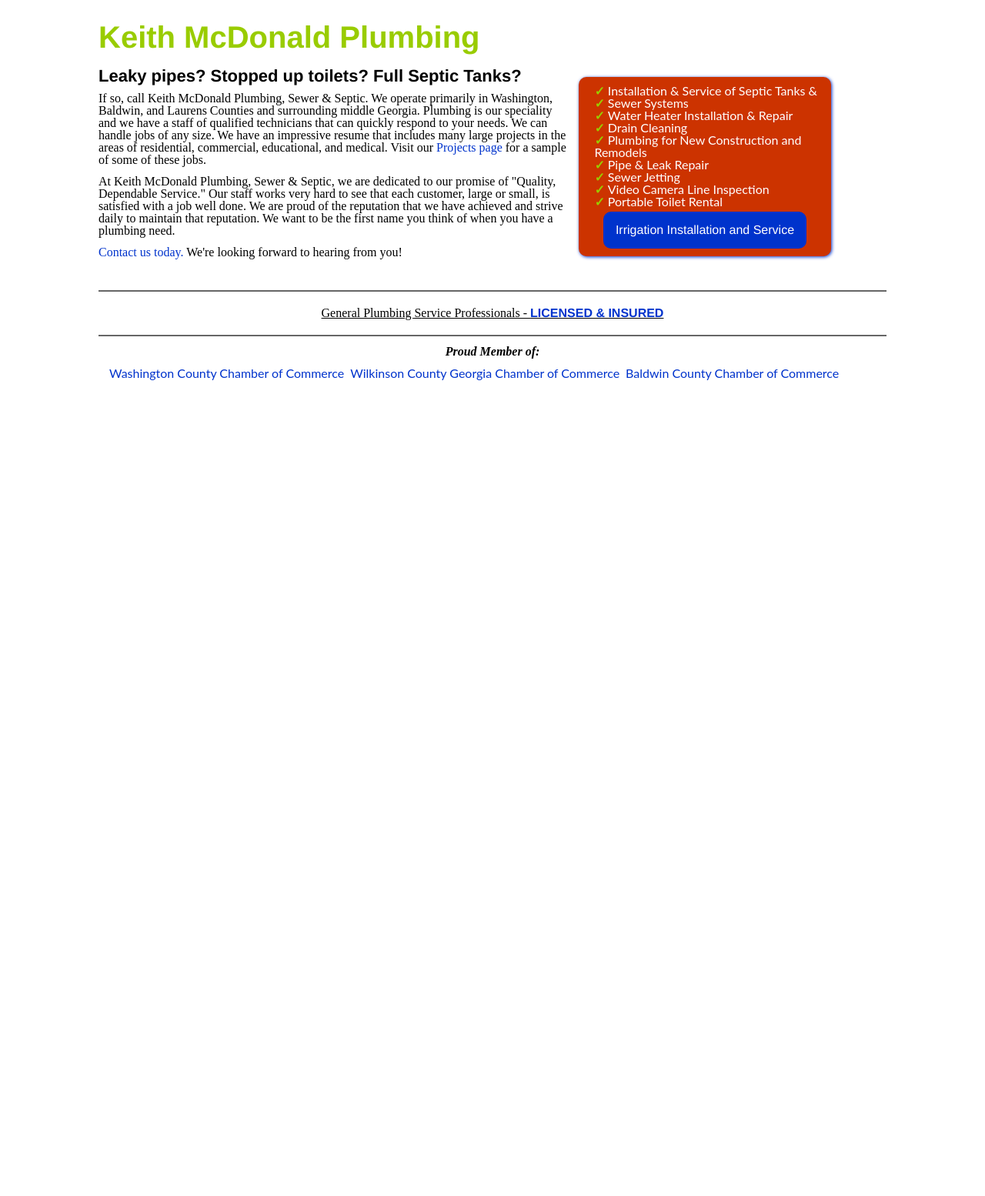
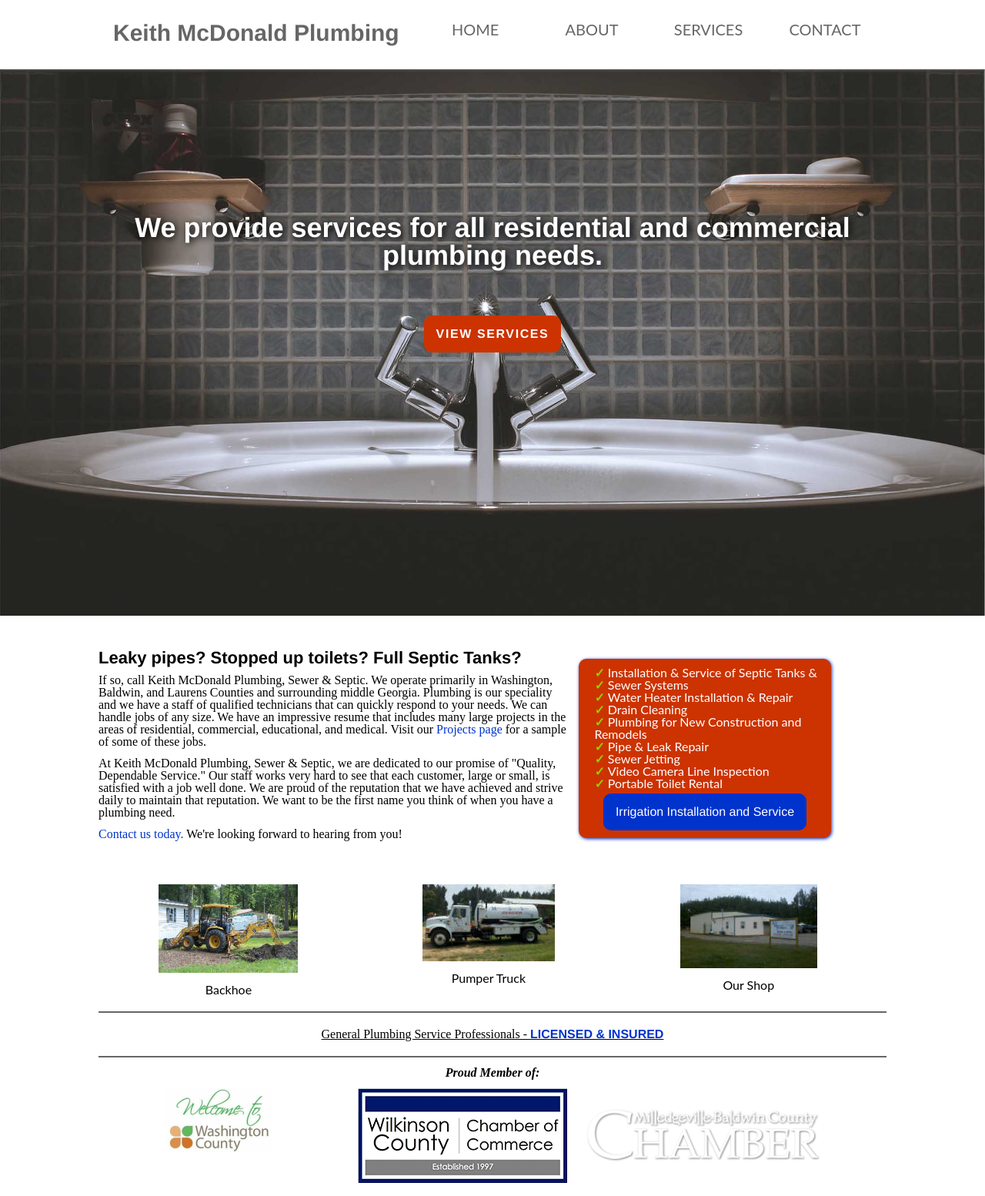
Before and after one commit to jcook3195/web-dev-lab3, a plain HTML site: page index.html in a window 1280 px wide. Shown: the whole page at 77% size. Before the commit the page ends 800 px from the top, so only its background shows below. Drawn offline with nearby package versions, Linux system fonts and the light colour scheme.

Commit message:
First commit

```diff
--- a/index.html
+++ b/index.html
@@ -6,10 +6,37 @@
 		<title>Keith McDonald Plumbing</title>
 		<link rel="stylesheet" href="reset.css">
 		<link rel="stylesheet" href="style.css">
+		<script src="https://ajax.googleapis.com/ajax/libs/jquery/3.2.1/jquery.min.js"></script>
 	</head>
 	<body>
+
+		<div class="jumbotron">
+			<div class="header">
+				<div class="wrapper">
+					<h1 class="title">Keith McDonald Plumbing</h1>
+
+					<nav class="main-nav">
+						<ul class="nav">
+							<li><a href="#">Home</a></li>
+							<li><a href="#">About</a></li>
+							<li><a href="#">Services</a></li>
+							<li><a href="#">Contact</a></li>
+						</ul>
+					</nav>
+				</div><!-- END .wrapper -->
+			</div><!-- END .header -->
+			<div class="wrapper">
+
+				<div class="cta-container">
+					<h2 class="cta-text">We provide services for all residential and commercial plumbing needs.</h2>
+					<a href="#services" class="cta button">View Services</a>
+				</div><!-- END .cta-container -->
+
+			</div><!-- END .wrapper -->
+		</div><!-- END .jumbotron -->
+
+		<a id="services"></a>
 		<div class="wrapper">
-			<h1 class="title">Keith McDonald Plumbing</h1>
 
 			<div class="about-container">
 				<h2>Leaky pipes? Stopped up toilets? Full Septic Tanks?</h2>
@@ -21,7 +48,7 @@
 				<p><a href="#">Contact us today.</a> We're looking forward to hearing from you!</p>
 			</div><!-- END .about-container -->
 
-			<div class="service-box">
+			<div class="service-box" >
 				<ul id="service-list">
 					<li>Installation &amp; Service of Septic Tanks &amp;</li>
 					<li>Sewer Systems</li>
@@ -41,6 +68,22 @@
 
 			<div class="clear"></div>
 
+			<div class="gallery">
+				<figure class="gal-img first">
+					<img src="img/back-hoe.jpg" alt="Backhoe at work">
+					<figcaption>Backhoe</figcaption>
+				</figure>
+				<figure class="gal-img">
+					<img src="img/pumper-truck.jpg" alt="Keith McDonald Pumper Truck">
+					<figcaption>Pumper Truck</figcaption>
+				</figure>
+				<figure class="gal-img">
+					<img src="img/shop.jpg" alt="Keith McDonald shop">
+					<figcaption>Our Shop</figcaption>
+				</figure>
+				<div class="clear"></div>
+			</div><!-- END .gallery -->
+
 			<p class="att-getter">General Plumbing Service Professionals - <span class="important">LICENSED &amp; INSURED</span></p>
 
 			<footer>
@@ -48,12 +91,13 @@
 				<p class="italic bold">Proud Member of:</p>
 
 				<ul class="chamber-list">
-					<li><a href="http://washingtoncountyga.com/" target="_blank">Washington County Chamber of Commerce</a></li>
-					<li><a href="http://wilcochamber.com/" target="_blank">Wilkinson County Georgia Chamber of Commerce</a></li>
-					<li><a href="http://milledgevillega.com/" target="_blank">Baldwin County Chamber of Commerce</a></li>
+					<li><a href="http://washingtoncountyga.com/" target="_blank"><img src="img/washington-county.png" alt="Washington County Chamber of Commerce"></a></li>
+					<li><a href="http://wilcochamber.com/" target="_blank"><img src="img/wilkinson-county.png" alt="Wilkinson County Georgia Chamber of Commerce"></a></li>
+					<li><a href="http://milledgevillega.com/" target="_blank"><img src="img/baldwin-county.png" alt="Baldwin County Chamber of Commerce"></a></li>
 				</ul>
 
 			</footer>
 		</div><!-- end .wrapper -->
+	<script src="smooth-scroll.js"></script>
 	</body>
 </html>
--- /dev/null
+++ b/smooth-scroll.js
@@ -0,0 +1,9 @@
+
+// Scroll smoothly when anchor links are clicked for same page
+
+$('a').click(function(){
+    $('html, body').animate({ // Call animation on html and body elements
+        scrollTop: $('[id="' + $.attr(this, 'href').substr(1) + '"]').offset().top // Find id attribute and offset when link is clicked
+    }, 500);
+    return false;
+});
--- a/style.css
+++ b/style.css
@@ -87,12 +87,69 @@
 	margin: 30px 0;
 }
 
+nav {
+	display: inline-block;
+}
+
+figure {
+	text-align: center;
+	font-family: 'Lato', sans-serif;
+}
+
+img {
+	max-width: 100%;
+}
+
 /**
 * Layout Styles
 */
 
 .clear {
 	clear: both;
+}
+
+.jumbotron {
+	background-image: url("img/bkgd.jpg");
+	background-size: cover;
+	background-repeat: no-repeat;
+	text-align: center;
+	height: 800px;
+}
+
+.jumbotron .header {
+	background-color: #fff;
+	position: fixed;
+	width: 100%;
+	-webkit-box-shadow: 0px 1px 3px #666;
+	-moz-box-shadow: 0px 1px 3px #666;
+	-ms-box-shadow: 0px 1px 3px #666;
+	-o-box-shadow: 0px 1px 3px #666;
+	box-shadow: 0px 1px 3px #666;
+}
+
+.jumbotron .cta {
+	background-color: #cc3300;
+}
+
+.jumbotron .cta:hover {
+	background-color: #a32800;
+}
+
+.jumbotron .cta-container {
+	height: 500px;
+	padding-top: 250px;
+}
+
+.main-nav {
+	width: 60%;
+	display: table;
+	margin: 8px auto 12px auto;
+	float: right;
+}
+
+.main-nav ul {
+	width: 100%;
+	margin: 0;
 }
 
 .wrapper {
@@ -140,11 +197,15 @@
 .chamber-list {
 	list-style-type: none;
 	font-family: 'Lato', sans-serif;
+	text-align: center;
+	width: 100%;
+	margin-left: 0;
 }
 
 .chamber-list li {
 	float: left;
 	margin: 0 4px;
+	width: 30%;
 }
 
 .chamber-list li a {
@@ -157,12 +218,44 @@
 	color: #0033cc;
 }
 
+.chamber-list img {
+	max-width: 100%;
+}
+
+nav .nav {
+	float: right;
+}
+
+nav .nav li {
+	list-style-type: none;
+	display: inline-block;
+    width: 24%;
+    margin: 0 auto;
+    text-align: center;
+}
+
+.gallery {
+	width: 100%;
+	margin: 20px 0;
+}
+
+.gal-img {
+	width: 33%;
+	float: left;
+}
+
+.gal-img img {
+	margin-bottom: 12px;
+}
+
 /**
 * Text Styles
 */
 
 .title {
-	color: #99cc00;
+	font-size: 30px;
+	color: #666;
+	display: inline-block;
 }
 
 .italic {
@@ -171,6 +264,12 @@
 
 .bold {
 	font-weight: bold;
+}
+
+.cta-text {
+	margin-bottom: 60px;
+	color: #fff;
+	text-shadow: 2px 2px 10px #000;
 }
 
 footer p {
@@ -217,6 +316,25 @@
 	color: #fff;
 }
 
+.cta.button {
+	text-transform: uppercase;
+	font-weight: 600;
+	letter-spacing: .1em;
+}
+
+nav .nav li a {
+	font-family: 'Lato', sans-serif;
+	color: #666;
+	font-size: 20px;
+	text-transform: uppercase;
+	border-bottom: 0px solid transparent;
+	transition: 0.5s ease;
+}
+
+nav .nav li a:hover {
+	border-bottom: 1px solid #666;
+}
+
 /**
 *	Media Queries
 */
@@ -231,13 +349,10 @@
 		max-width: 960px;
 	}
 
-	.chamber-list {
-		text-align: center;
+	.main-nav {
+		float: none;
 	}
 
-	.chamber-list li {
-		float: none;
-	}
 
 }
 
@@ -270,6 +385,10 @@
 		width: 70%;
 	}
 
+	.main-nav {
+		width: 100%;
+	}
+
 }
 
 @media only screen and (max-width: 600px) {
@@ -278,4 +397,9 @@
 		width: 90%;
 	}
 
+	.gal-img {
+		float: none;
+		width: 100%;
+	}
+
 }
```
Also changed, not shown: img/back-hoe.jpg (added), img/baldwin-county.png (added), img/bkgd.jpg (added), img/dig.gif (added), img/faucet.JPG (added), img/lab-colors.png (added), img/mario.jpg (added), img/middle-georgia.jpg (added), img/pumper-truck.jpg (added), img/repair-guy.png (added), img/shop.jpg (added), img/stinky-mascot.jpg (added), img/washington-county.png (added), img/wilkinson-county.png (added).
